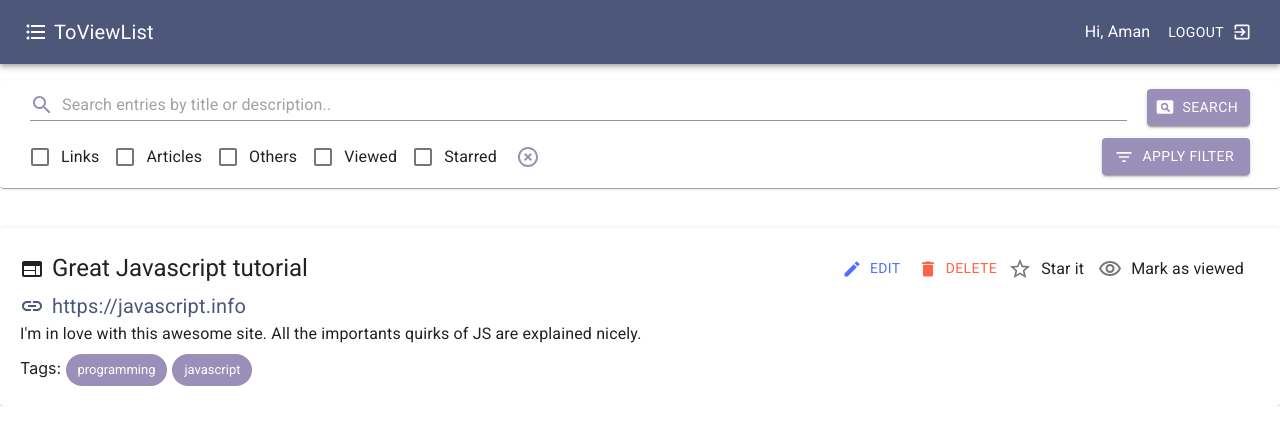
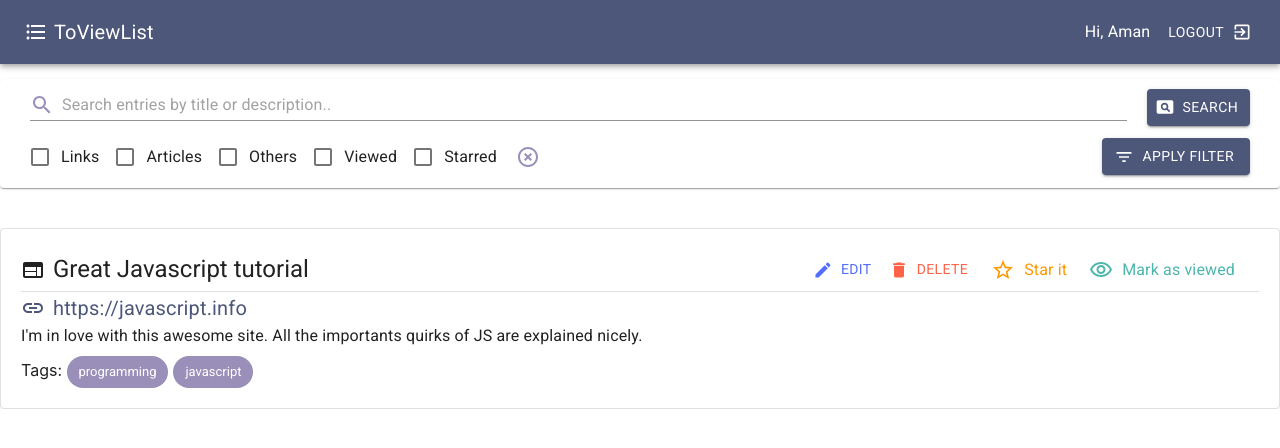
Before and after one commit to amand33p/to-view-list, a React (Create React App) app in the folder client/: page / in a window 1280 px wide. Shown: the top 448 px of the page. Built offline with nearby package versions, Linux system fonts and the light colour scheme.

Commit message:
more styling

```diff
--- a/client/src/components/Card.js
+++ b/client/src/components/Card.js
@@ -10,6 +10,7 @@ import {
   Chip,
   Button,
   IconButton,
+  Divider,
 } from '@material-ui/core';
 
 import { makeStyles, useTheme } from '@material-ui/core/styles';
@@ -41,7 +42,8 @@ const useStyles = makeStyles((theme) => ({
     display: 'flex',
     alignItems: 'center',
     [theme.breakpoints.down('xs')]: {
-      display: 'flex',
+      width: '100%',
+      justifyContent: 'space-between',
     },
   },
   linkTitle: {
@@ -79,6 +81,31 @@ const useStyles = makeStyles((theme) => ({
     },
     marginRight: 5,
   },
+  star: {
+    '&:hover': {
+      backgroundColor: '#ffefd8',
+    },
+  },
+  starButton: {
+    borderRadius: 4,
+    marginLeft: 1,
+    paddingRight: 8,
+    '&:hover': {
+      backgroundColor: '#ffefd8',
+    },
+  },
+  view: {
+    '&:hover': {
+      backgroundColor: '#e6f5f3',
+    },
+  },
+  viewButton: {
+    paddingRight: 8,
+    borderRadius: 4,
+    '&:hover': {
+      backgroundColor: '#e6f5f3',
+    },
+  },
 }));
 
 const Card = ({ entries }) => {
@@ -115,7 +142,7 @@ const Card = ({ entries }) => {
   const formattedLink = link.startsWith('http') ? link : `https://${link}`;
 
   return (
-    <Paper className={classes.root} elevation={2}>
+    <Paper className={classes.root} variant="outlined">
       <div className={classes.cardTitle}>
         <Typography variant="h5" className={classes.linkTitle}>
           {type === 'article' ? (
@@ -158,26 +185,32 @@ const Card = ({ entries }) => {
           <FormControlLabel
             control={
               <Checkbox
-                icon={<StarBorderIcon />}
-                checkedIcon={<StarIcon />}
-                name="star"
+                icon={<StarBorderIcon style={{ color: '#ff9800' }} />}
+                checkedIcon={<StarIcon style={{ color: '#ff9800' }} />}
+                className={classes.star}
               />
             }
             label={isMobile ? '' : isStarred ? 'Starred!' : 'Star it'}
             onChange={handleStarred}
+            style={{ color: '#ff9800' }}
+            className={classes.starButton}
           />
           <FormControlLabel
             control={
               <Checkbox
-                icon={<VisibilityOutlinedIcon />}
-                checkedIcon={<VisibilityIcon />}
+                icon={<VisibilityOutlinedIcon style={{ color: '#4db6ac' }} />}
+                checkedIcon={<VisibilityIcon style={{ color: '#4db6ac' }} />}
+                className={classes.view}
               />
             }
             label={isMobile ? '' : isViewed ? 'Viewed!' : 'Mark as viewed'}
             onChange={handleViewed}
+            style={{ color: '#4db6ac' }}
+            className={classes.viewButton}
           />
         </div>
       </div>
+      <Divider />
       <div>
         <Link
           href={formattedLink}
--- a/client/src/components/Filter.js
+++ b/client/src/components/Filter.js
@@ -137,7 +137,7 @@ const Filter = () => {
       <Button
         type="submit"
         variant="contained"
-        color="secondary"
+        color="primary"
         startIcon={<FilterListIcon />}
         className={classes.filterButton}
       >
--- a/client/src/components/Search.js
+++ b/client/src/components/Search.js
@@ -60,7 +60,7 @@ const Search = () => {
       />
       <Button
         onClick={handleSearch}
-        color="secondary"
+        color="primary"
         variant="contained"
         startIcon={<PageviewIcon />}
         className={classes.searchButton}
```
